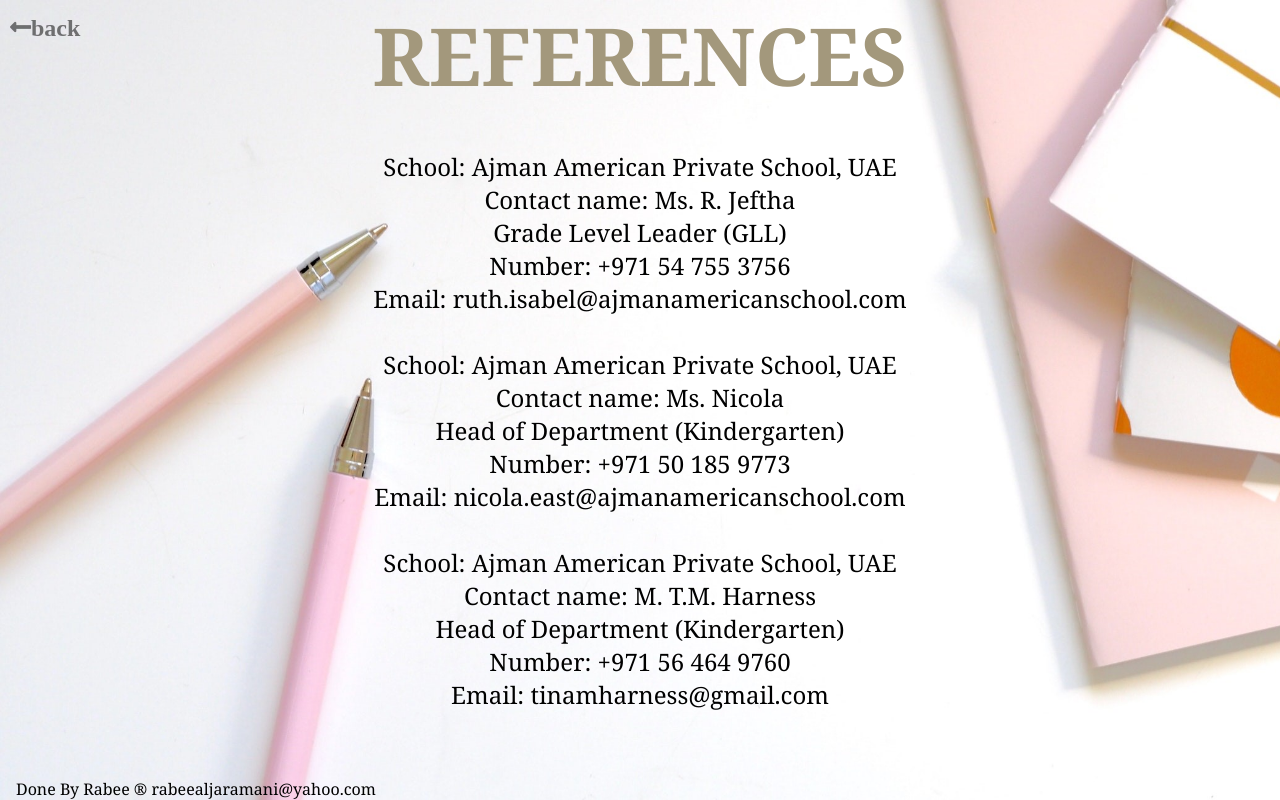
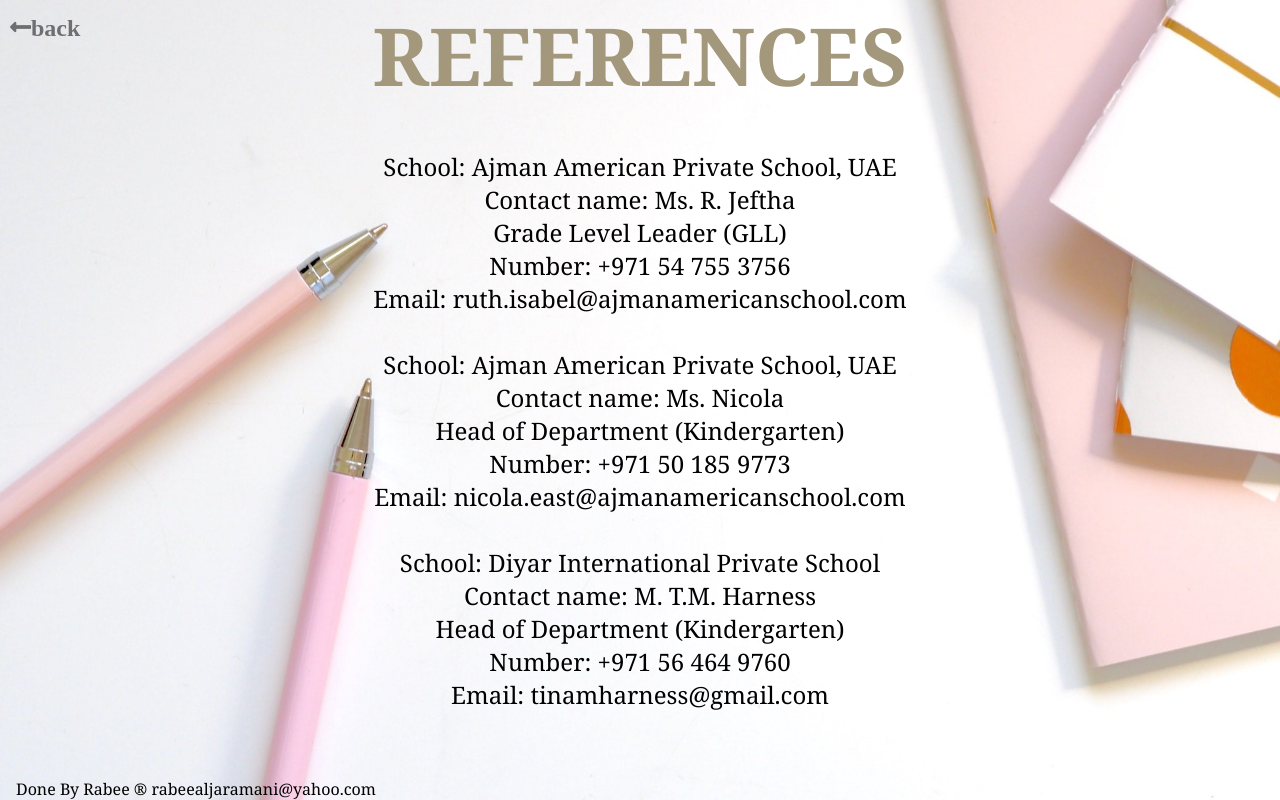
Before and after one commit to rabee-jaramani/Christina_portfolio, a React (Create React App) app: page /references in a window 1280 px wide. Built offline with nearby package versions, Linux system fonts and the light colour scheme; a web font is replaced by a local one.

Commit message:
Update References.js

```diff
--- a/src/References.js
+++ b/src/References.js
@@ -38,7 +38,7 @@ export default class References extends React.Component {
                     <li>Number: +971 50 185 9773</li>
                     <li>Email: nicola.east@ajmanamericanschool.com </li>
                     <br/>
-                    <li>School: Ajman American Private School, UAE</li>
+                    <li>School: Diyar International Private School</li>
                     <li>Contact name: M. T.M. Harness</li>
                     <li>Head of Department (Kindergarten)</li>
                     <li>Number: +971 56 464 9760</li>
```
